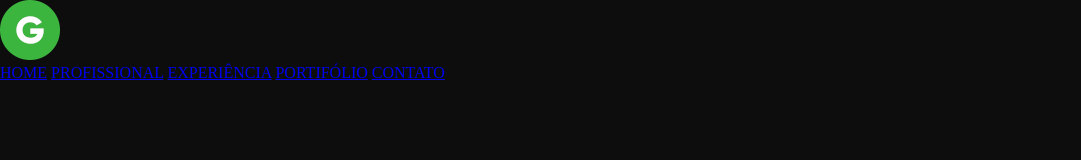
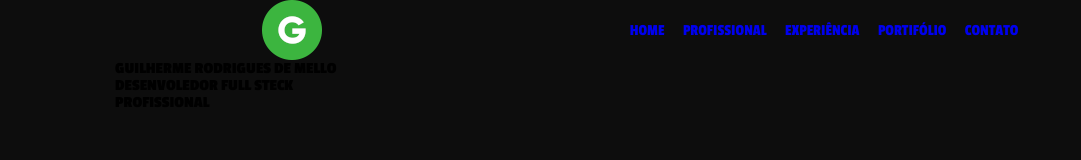
Before and after one commit to GuilhermerMello/guilherme, a plain HTML site: page index.html in a window 1280 px wide. Shown: the whole page, without its empty margins (0-1081 px from the left). Drawn offline with Linux system fonts and the light colour scheme.

Commit message:
alinhamento de header

```diff
--- a/estilos/style.css
+++ b/estilos/style.css
@@ -17,12 +17,37 @@ Fontes:
 
 */
 
+:root{
+    --fonte1:'Passion One', cursive;
+}
+
 *{
     margin: 0px;
     padding: 0px;
-
+    font-size: 1em;
 }
 
 body{
+    width: 1050px;
+    margin-left: auto;
+    margin-right: auto;
     background-color: #0D0D0D;
+    font-family: var(--fonte1);
 }
+
+header{
+    display: flex;
+    justify-content: space-around;
+    align-items: center;
+}
+
+header > img, ul, li {
+    display: inline-block;
+}
+
+header > ul > li > a{
+    text-decoration: none;
+    text-align: right;
+    margin-left: 15px;
+
+}
--- a/index.html
+++ b/index.html
@@ -11,16 +11,24 @@
 <body>
     <header>
         <img src="imagens/letra-g60px.png" alt="">
-        <menu>
-            <a href="#">HOME</a>
-            <a href="#">PROFISSIONAL</a>
-            <a href="#">EXPERIÊNCIA</a>
-            <a href="#">PORTIFÓLIO</a>
-            <a href="#">CONTATO</a>
-        </menu>
+        <ul>
+
+                <li><a href="#">HOME</a></li>
+                <li><a href="#">PROFISSIONAL</a></li>
+                <li><a href="#">EXPERIÊNCIA</a></li>
+                <li><a href="#">PORTIFÓLIO</a></li>
+                <li><a href="#">CONTATO</a></li>
+
+        </ul>
     </header>
     <main>
-
+        <section class="imagem" id="img01">
+            <h1 class="nome">GUILHERME RODRIGUES DE MELLO</h1>
+            <h2>DESENVOLEDOR FULL STECK</h2>
+        </section>
+        <section >
+            <h1>PROFISSIONAL</h1>
+        </section>
     </main>
 </body>
 </html>
```
